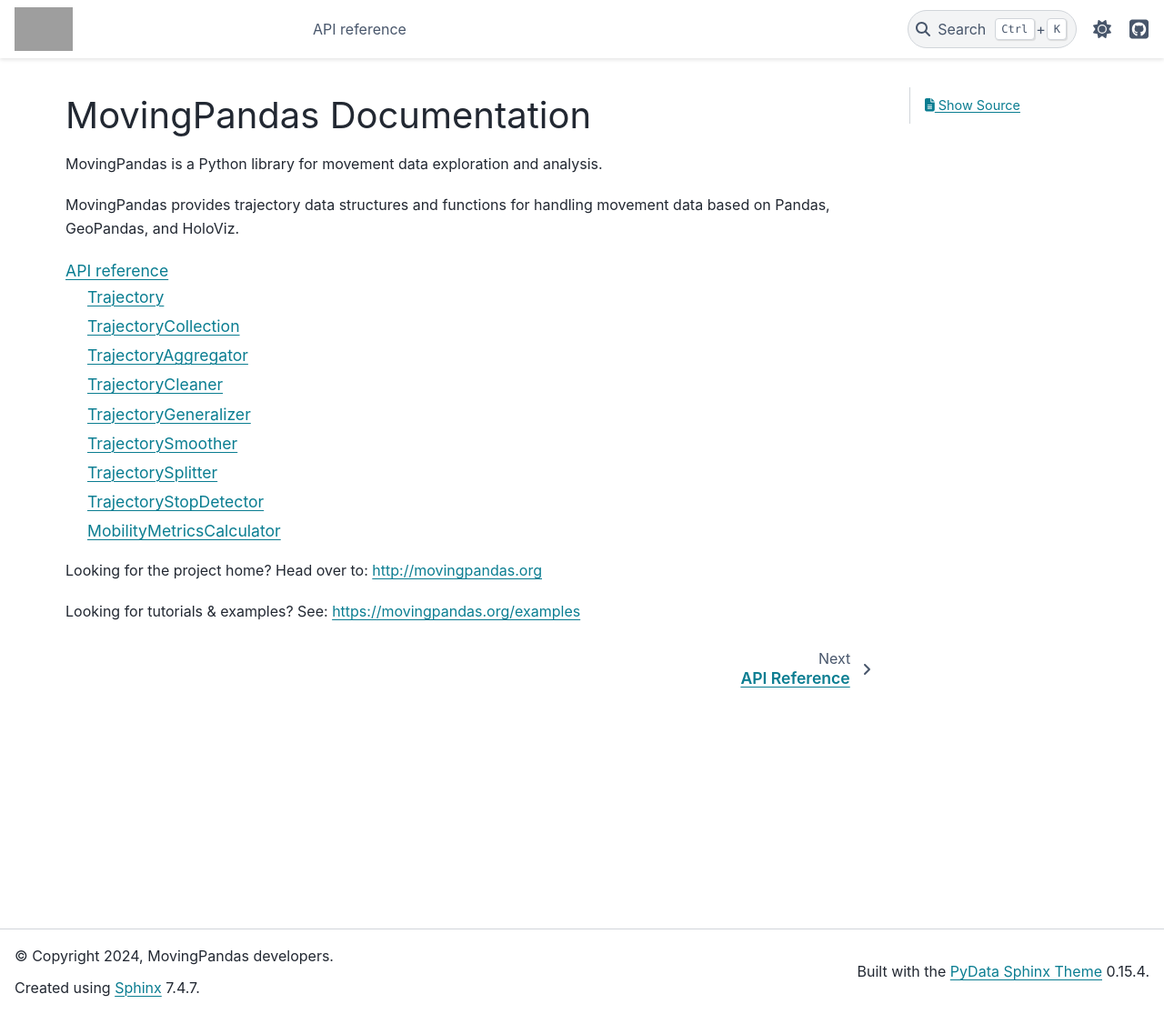
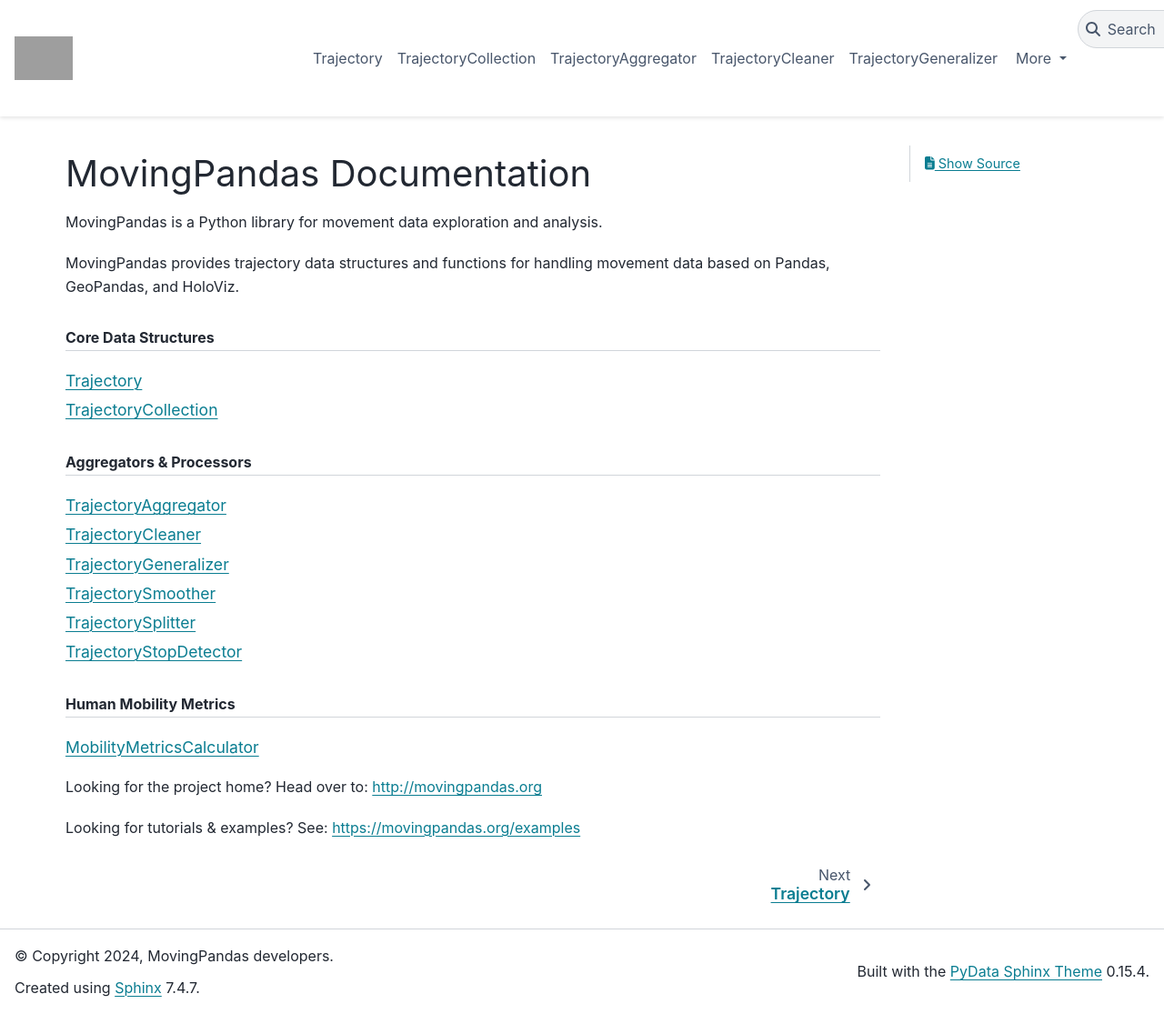
Before and after one commit to movingpandas/movingpandas, a Sphinx documentation site: the page built from docs/source/index.rst, in a window 1280 px wide and 1115 px high. Shown: the whole window at 91% size. Built offline with Sphinx 7.4.7 and the PyData theme 0.15.4, drawn with Linux system fonts in a browser that asks for light colours; grey boxes are pictures that could not be loaded.

Commit message:
More docs improvements

```diff
--- a/docs/source/api/api.rst
+++ b/docs/source/api/api.rst
@@ -1,5 +1,7 @@
 API Reference
 =============
+
+.. rubric:: Core Data Structures
 
 .. toctree::
    :maxdepth: 1
--- a/docs/source/index.rst
+++ b/docs/source/index.rst
@@ -5,10 +5,33 @@
 
 MovingPandas provides trajectory data structures and functions for handling movement data based on Pandas, GeoPandas, and HoloViz.
 
+
+.. rubric:: Core Data Structures
+
 .. toctree::
-   :maxdepth: 2
+   :maxdepth: 1
 
-   API reference <api/api>
+   Trajectory <api/trajectory>
+   TrajectoryCollection <api/trajectorycollection>
+
+.. rubric:: Aggregators & Processors
+
+.. toctree::
+   :maxdepth: 1
+
+   TrajectoryAggregator <api/trajectoryaggregator>
+   TrajectoryCleaner <api/trajectorycleaner>
+   TrajectoryGeneralizer <api/trajectorygeneralizer>
+   TrajectorySmoother <api/trajectorysmoother>
+   TrajectorySplitter <api/trajectorysplitter>
+   TrajectoryStopDetector <api/trajectorystopdetector>
+
+.. rubric:: Human Mobility Metrics
+
+.. toctree::
+   :maxdepth: 1
+
+   MobilityMetricsCalculator <api/mobilitymetricscalculator>
 
 
 Looking for the project home? Head over to: http://movingpandas.org
```
